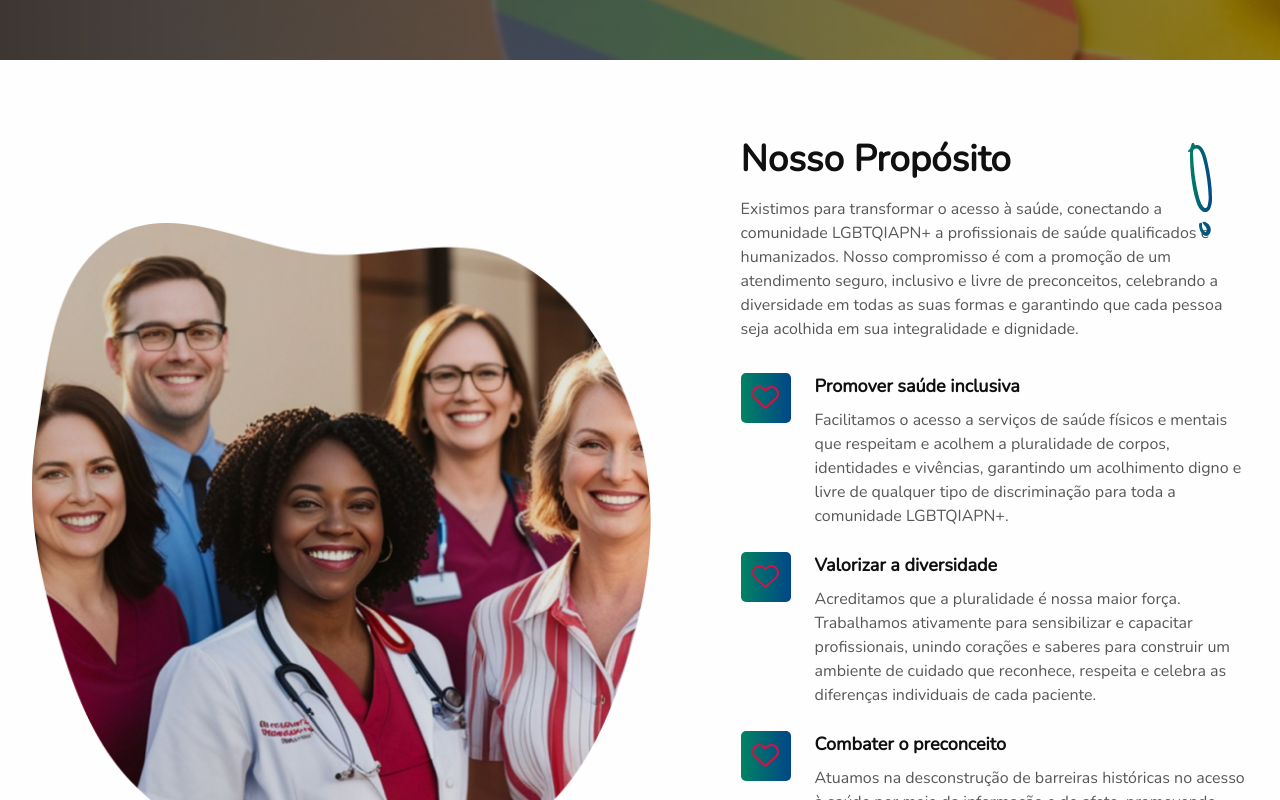
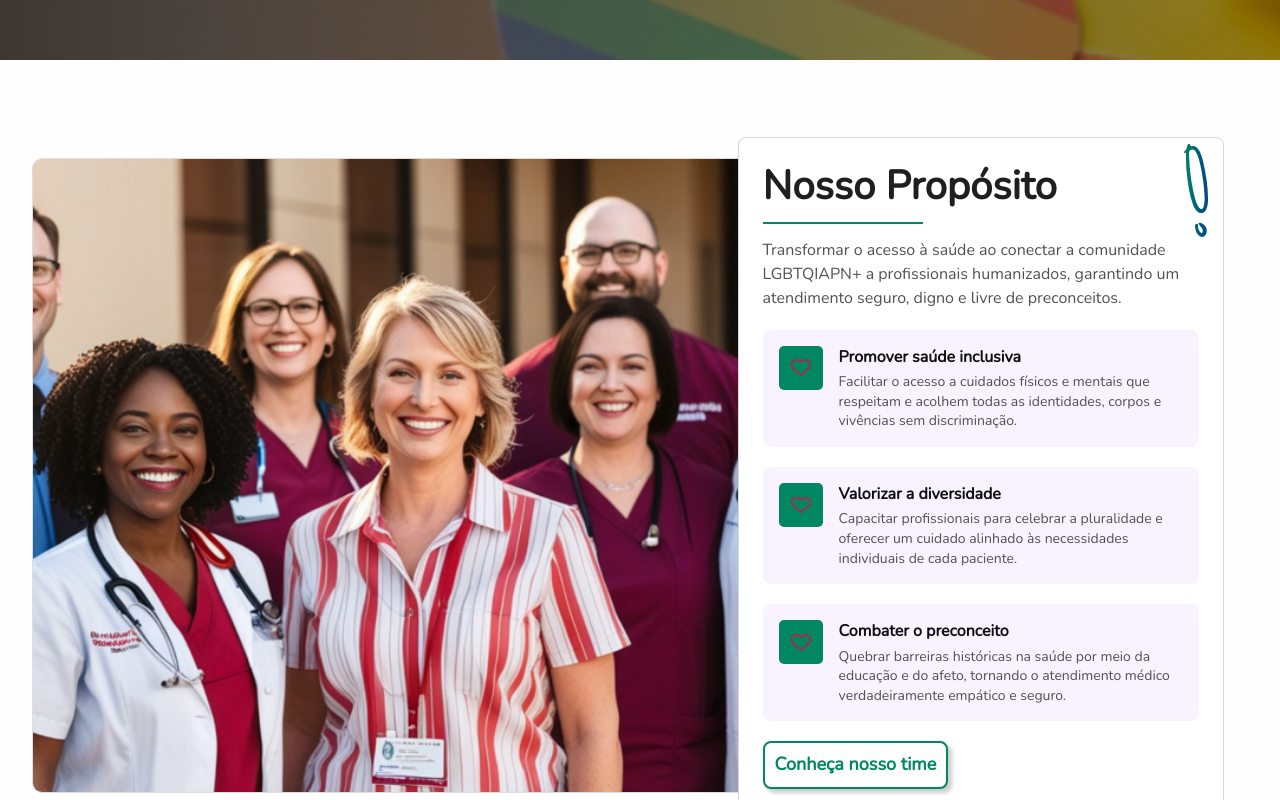
Before and after one commit to glauciabierwagen/lacrei-challenge, a Next.js app: page / in a window 1280 px wide. Shown: the part 660-1460 px from the top of the page. Built offline with nearby package versions, Linux system fonts and the light colour scheme.

Commit message:
Update image medicos

```diff
--- a/src/features/home/home-view.tsx
+++ b/src/features/home/home-view.tsx
@@ -45,11 +45,11 @@ const locations = [
 const purposeCopy = {
   pt: {
     title: "Nosso Propósito",
-    introduction: "Existimos para transformar o acesso à saúde, conectando a comunidade LGBTQIAPN+ a profissionais de saúde qualificados e humanizados. Nosso compromisso é com a promoção de um atendimento seguro, inclusivo e livre de preconceitos, celebrando a diversidade em todas as suas formas e garantindo que cada pessoa seja acolhida em sua integralidade e dignidade.",
+    introduction: "Transformar o acesso à saúde ao conectar a comunidade LGBTQIAPN+ a profissionais humanizados, garantindo um atendimento seguro, digno e livre de preconceitos.",
     values: [
-      { title: "Promover saúde inclusiva", description: "Facilitamos o acesso a serviços de saúde físicos e mentais que respeitam e acolhem a pluralidade de corpos, identidades e vivências, garantindo um acolhimento digno e livre de qualquer tipo de discriminação para toda a comunidade LGBTQIAPN+." },
-      { title: "Valorizar a diversidade", description: "Acreditamos que a pluralidade é nossa maior força. Trabalhamos ativamente para sensibilizar e capacitar profissionais, unindo corações e saberes para construir um ambiente de cuidado que reconhece, respeita e celebra as diferenças individuais de cada paciente." },
-      { title: "Combater o preconceito", description: "Atuamos na desconstrução de barreiras históricas no acesso à saúde por meio da informação e do afeto, promovendo uma educação contínua que transforma a sociedade e viabiliza um atendimento médico verdadeiramente seguro, empático e humanizado para todas as pessoas." },
+      { title: "Promover saúde inclusiva", description: "Facilitar o acesso a cuidados físicos e mentais que respeitam e acolhem todas as identidades, corpos e vivências sem discriminação." },
+      { title: "Valorizar a diversidade", description: "Capacitar profissionais para celebrar a pluralidade e oferecer um cuidado alinhado às necessidades individuais de cada paciente." },
+      { title: "Combater o preconceito", description: "Quebrar barreiras históricas na saúde por meio da educação e do afeto, tornando o atendimento médico verdadeiramente empático e seguro." },
     ],
   },
   en: {
@@ -131,7 +131,9 @@ export function HomeView() {
 
       <S.HomeSection id="proposito" aria-labelledby="purpose-title">
         <S.AboutGrid>
-          <Image src={`${assets}imgVector.png`} alt={en ? "A diverse team of health professionals" : "Equipe diversa de profissionais de saúde"} width={630} height={669} sizes="(min-width: 1024px) 44vw, (min-width: 768px) 630px, 100vw" />
+          <S.AboutImageCard>
+            <Image src={`${assets}medicos/Médicos.png`} alt={en ? "A diverse team of health professionals" : "Equipe diversa de profissionais de saúde"} fill sizes="(min-width: 64rem) 55vw, (min-width: 48rem) 50vw, calc(100vw - 3rem)" />
+          </S.AboutImageCard>
           <S.AboutContent>
             <div><h2 id="purpose-title">{purposeCopy[en ? "en" : "pt"].title}</h2><p>{purposeCopy[en ? "en" : "pt"].introduction}</p></div>
             <S.Values>
--- a/src/features/home/home.styles.ts
+++ b/src/features/home/home.styles.ts
@@ -56,23 +56,80 @@ export const HomeSection = styled.section`
 `;
 export const AboutGrid = styled(Container)`
   position: relative; display: grid; align-items: center; gap: 2.5rem;
-  > img { width: 100%; height: auto; max-width: 39.35rem; justify-self: center; }
-  @media (min-width: 64rem) { grid-template-columns: minmax(0, 1.22fr) minmax(0, 1fr); gap: clamp(2.5rem, 7vw, 6.375rem); }
+  @media (min-width: 48rem) { width: min(calc(100% - 4rem), ${({ theme }) => theme.layout.maxWidth}); }
+  @media (min-width: 64rem) {
+    width: min(calc(100% - 4rem), ${({ theme }) => theme.layout.maxWidth});
+    grid-template-columns: minmax(0, 1.5fr) minmax(0, 1fr);
+    gap: 0;
+  }
+`;
+export const AboutImageCard = styled.figure`
+  position: relative;
+  width: 100%;
+  max-width: 48rem;
+  aspect-ratio: 1.15;
+  justify-self: start;
+  margin: 0;
+  padding: 0;
+  overflow: hidden;
+  border: 1px solid #dedede;
+  border-radius: 10px;
+  background: #fff;
+  img { position: absolute; inset: 0; width: 100%; height: 100%; max-width: none; object-fit: cover; }
 `;
 export const AboutContent = styled.div`
-  display: grid; gap: 2rem; min-width: 0;
-  h2 { font-size: clamp(1.5rem, 2.87vw, 2.5rem); font-weight: 700; line-height: 1.2; }
-  p { color: ${({ theme }) => theme.colors.muted}; line-height: 1.5; }
-  > div:first-child { display: grid; gap: 1rem; padding-right: 1.25rem; }
+  position: relative; z-index: 1;
+  display: grid; gap: 1.25rem; width: 100%; min-width: 0;
+  margin-left: -1.5rem;
+  padding: 1.75rem;
+  border: 1px solid #d7d7d7;
+  border-radius: 8px;
+  background: #fff;
+  h2 { color: #1f1f1f; font-size: clamp(1.75rem, 3.24vw, 2.5rem); font-weight: 700; line-height: 1.2; }
+  > div:first-child h2::after { content: ""; display: block; width: 10rem; height: 2px; margin-top: .75rem; background: #018762; }
+  p { color: #515151; font-size: 1rem; line-height: 1.5; }
+  > div:first-child { display: grid; gap: .875rem; padding-right: 0; }
   > img { position: absolute; right: 3%; top: 6px; width: 24px; height: 93px; }
-  @media (max-width: 63.99rem) { > img { display: none; } }
+  ul li { padding: 1rem; border-radius: 8px; background: #f9f3ff; }
+  ul li > span { background: #018762; }
+  ${HomeButton} {
+    min-height: 3rem;
+    padding: .5rem .625rem;
+    border: 2px solid #018762;
+    border-radius: 8px;
+    color: #018762;
+    font-size: 1.125rem;
+    font-weight: 700;
+    line-height: 1.55;
+    box-shadow: 4px 4px 4px rgba(0, 0, 0, .2);
+  }
+  ${HomeButton}:hover { background: #018762; color: #fff; }
+  @media (min-width: 64rem) {
+    gap: 1.25rem;
+    padding: 1.5rem;
+    p { font-size: 1rem; line-height: 1.5; }
+    > div:first-child { gap: .875rem; }
+    ul li { padding: 1rem; }
+    ul li > div { min-width: 0; }
+  }
+  @media (max-width: 63.99rem) {
+    margin-left: 0;
+    padding: 1.25rem;
+    > img { display: none; }
+  }
 `;
 export const Values = styled.ul`
-  display: grid; gap: 1.5rem; list-style: none; padding: 0; margin: 0;
-  li { display: grid; grid-template-columns: 3.125rem minmax(0,1fr); gap: 1.5rem; }
-  h3 { font-size: 1.125rem; font-weight: 600; line-height: 1.5; margin-bottom: .5rem; }
+  display: grid; gap: 1.25rem; list-style: none; padding: 0; margin: 0;
+  li { display: grid; grid-template-columns: 3.125rem minmax(0,1fr); gap: 1rem; }
+  h3 { font-size: 1rem; font-weight: 600; line-height: 1.4; margin-bottom: .25rem; }
+  p { font-size: .875rem; line-height: 1.4; }
   li > span { width: 50px; height: 50px; display: grid; place-items: center;
     border-radius: 5px; background: linear-gradient(90deg,#018363,#014687); }
+  @media (min-width: 64rem) {
+    li { grid-template-columns: 2.75rem minmax(0,1fr); gap: 1rem; }
+    li > span { width: 2.75rem; height: 2.75rem; }
+    li > span img { width: 1.25rem; height: auto; }
+  }
 `;
 export const CenterHeading = styled.div`
   display: grid; justify-items: center; gap: 1rem; text-align: center;
@@ -98,6 +155,12 @@ export const MapCanvas = styled.div`
 `;
 export const ImpactSection = styled(HomeSection)`
   overflow: clip;
+  h2 { color: #1f1f1f; }
+  ${Handwritten} { color: #018762; }
+  ${CenterHeading} p { color: #515151; }
+  ${HomeButton} { border-color: #018762; color: #018762; }
+  ${HomeButton}:hover { background: #f9f3ff; }
+  [role="status"] { color: #018762; }
   > img { position: absolute; pointer-events: none; width: 120px; height: 135px; }
   > img:first-of-type { right: -1.5rem; top: 35%; transform: rotate(196deg); }
   > img:last-of-type { left: 0; bottom: 4rem; transform: rotate(18deg); }
```
Also changed, not shown: public/images/figma/medicos/Médicos.png (added), 1 other file (tests, documents, lock files or other folders).
